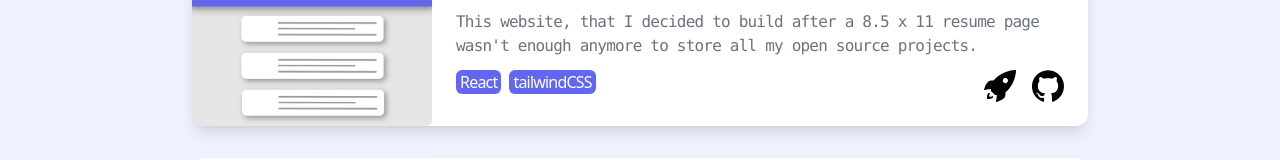
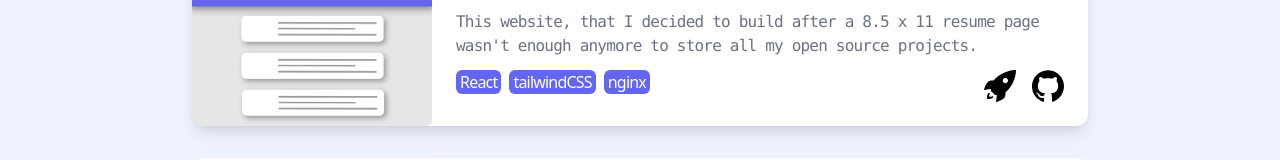
Before and after one commit to sbarthol/sbarthol.me, a React (Create React App) app: page / in a window 1280 px wide. Shown: the part 172-332 px from the top of the page. Built offline with nearby package versions, Linux system fonts and the light colour scheme.

Commit message:
Added nginx to sbarthol.me

```diff
--- a/src/App.js
+++ b/src/App.js
@@ -17,7 +17,7 @@ function App() {
 		<div>
 			<Header />
 			<Card
-				skills={["React", "tailwindCSS"]}
+				skills={["React", "tailwindCSS", "nginx"]}
 				title="sbarthol.me"
 				app="https://sbarthol.me"
 				github="https://github.com/sbarthol/sbarthol.me"
```
